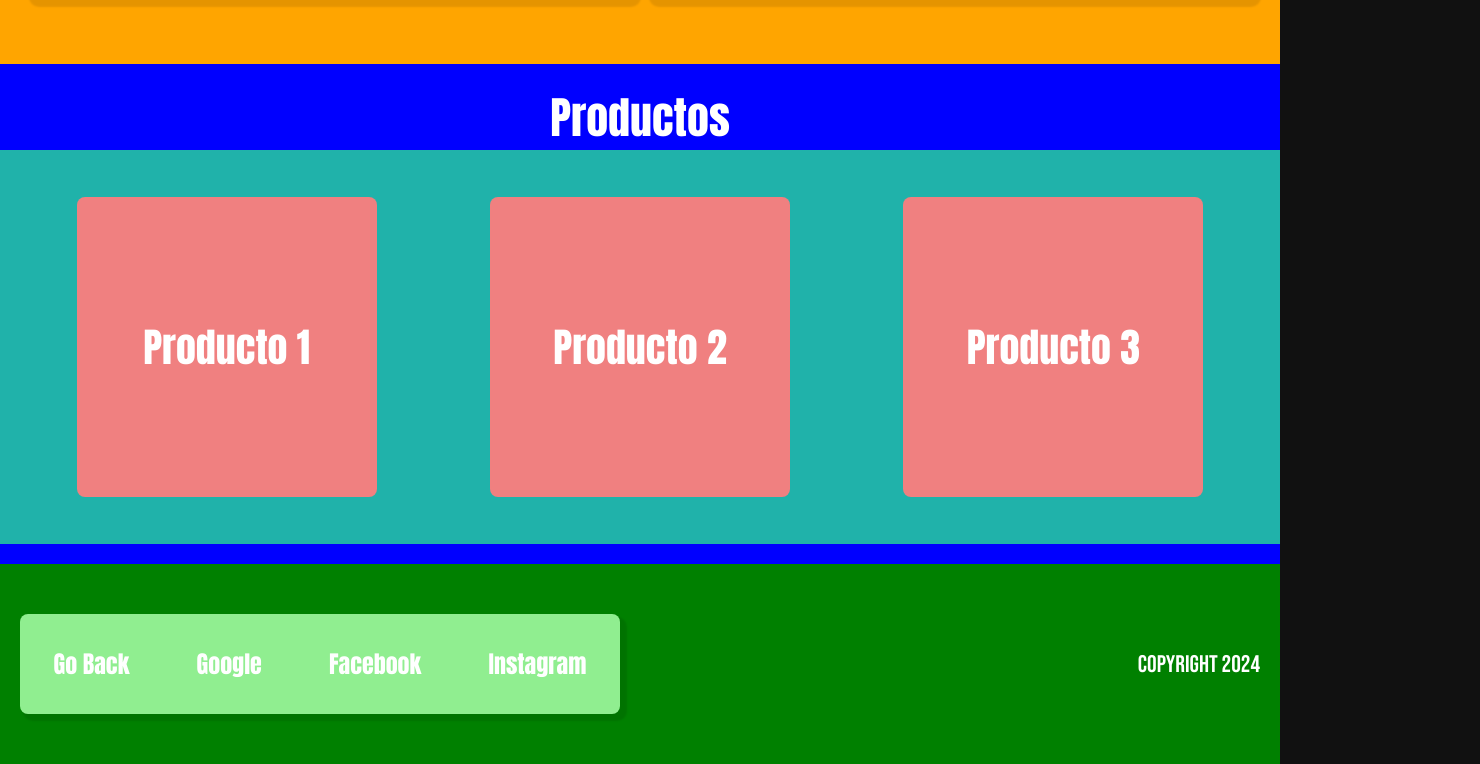
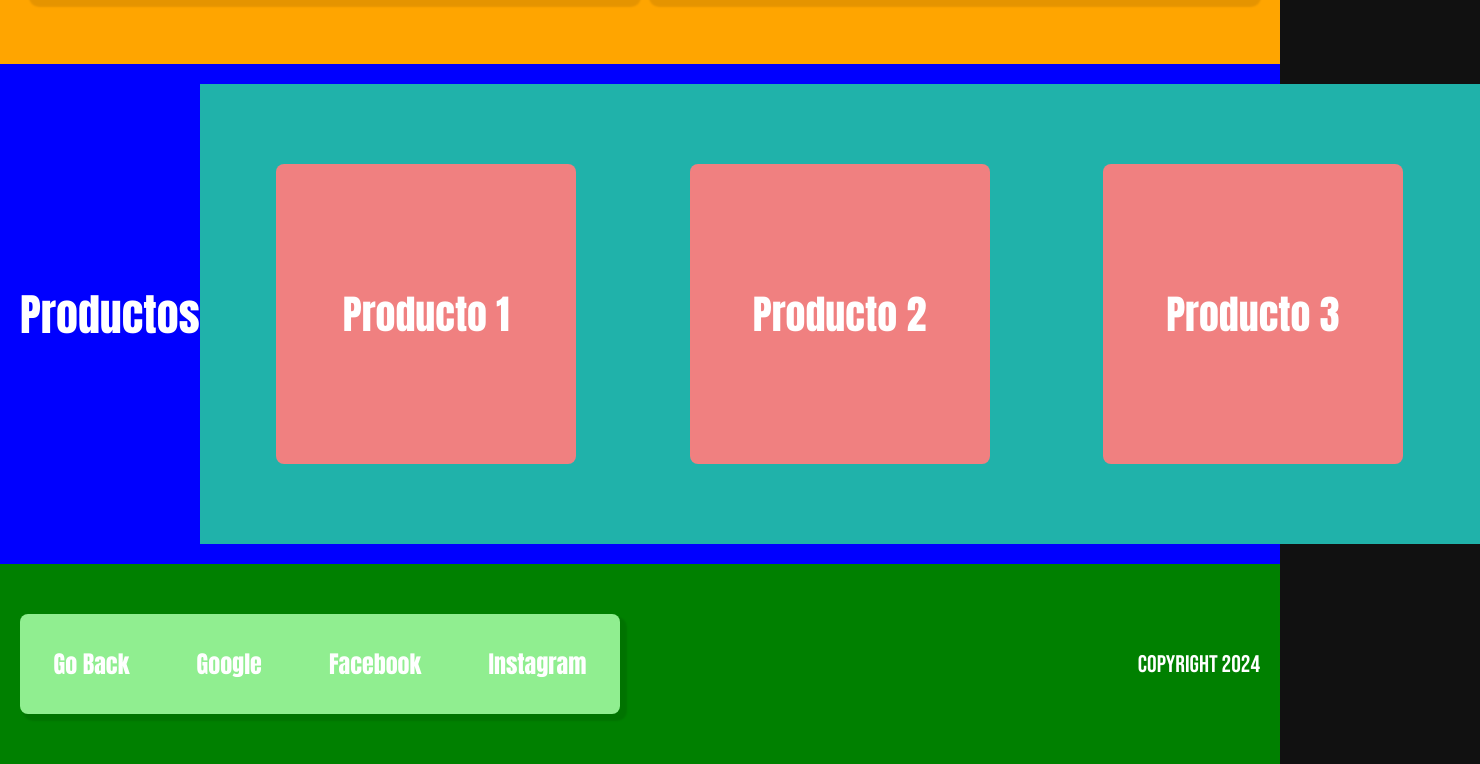
Before and after one commit to Alcibiades-Coder/DWFS16, a plain HTML site: page Proyecto 3 Landing de Negocio/landing.html in a window 1280 px wide. Shown: the part 936-1700 px from the top of the page, 1480 px wide, since content can reach past the window. Drawn offline with Linux system fonts and the light colour scheme.

Commit message:
Cambios al CSS

```diff
--- a/Proyecto 3 Landing de Negocio/style.css
+++ b/Proyecto 3 Landing de Negocio/style.css
@@ -122,7 +122,7 @@
 
   .prodbox {
     display: flex;
-    flex-direction: column;
+    flex-flow: column wrap;
     justify-content: space-around;
     align-items: center;
     background-color: blue;
```
